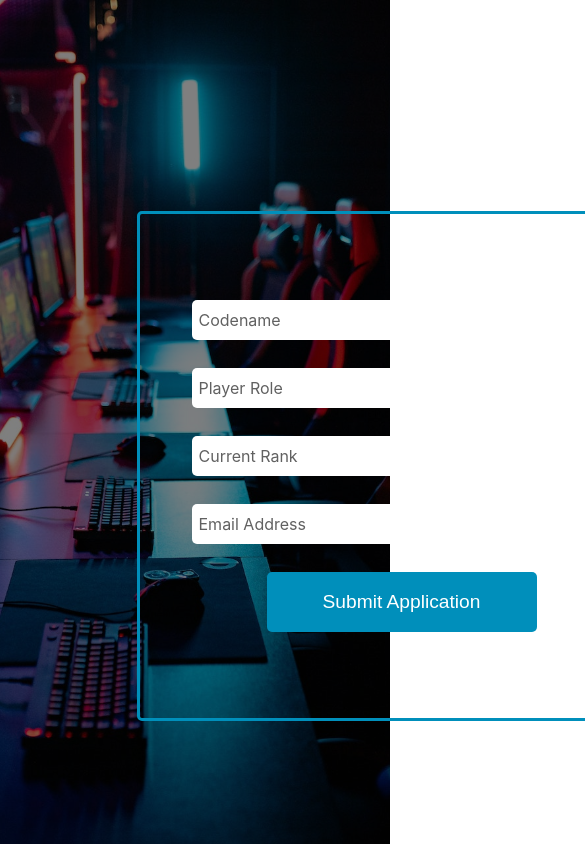
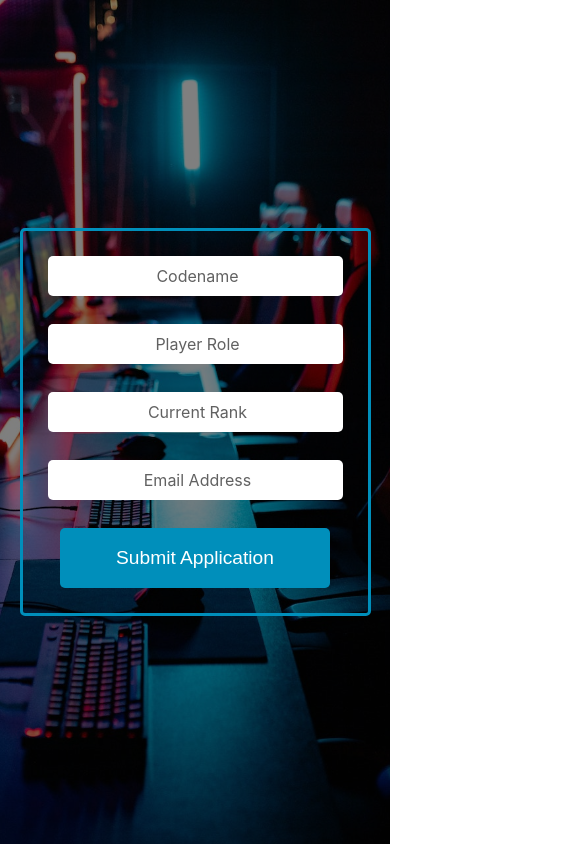
Before and after one commit to DoTheDro/Dota2-Roster-Landing-Page, a plain HTML site: page index.html in a window 390 px wide. Both pictures are taken after a click on the button "Sign Up Here". Shown: the top 844 px of the page, 585 px wide, since content can reach past the window. Drawn offline with nearby package versions, Linux system fonts and the light colour scheme.

Commit message:
Add files via upload

```diff
--- a/script.js
+++ b/script.js
@@ -11,6 +11,7 @@ signUpBtn.addEventListener('click', (e) => {
     console.log('Button Clicked!');
     customContainer.style.display = "none";
     formCon.style.display = "block";
+    outerCon.setAttribute('id', 'show-form')
 })
 
 submitBtn.addEventListener('click', (e) => {
--- a/style.css
+++ b/style.css
@@ -57,11 +57,10 @@ h1, h2, p, button {
     padding: 15px;
 }
 
-.form-con {
-    position: absolute;
-    top: 25vh;
-    left: 35vw;
-    display: none;
+#show-form {
+    display: flex;
+    justify-content: center;
+    align-items: center;
 }
 
 .player-form {
@@ -71,9 +70,11 @@ h1, h2, p, button {
     flex-direction: column;
     justify-content: center;
     align-items: center;
-    width: 530px;
-    height: 510px;
     padding: 40px;
+}
+
+.form-con {
+    display: none;
 }
 
 .form-con input {
@@ -81,7 +82,7 @@ h1, h2, p, button {
     border: none;
     margin-bottom: 28px;
     height: 40px;
-    width: 420px;
+    width: 100%;
 }
 
 .form-con input::placeholder {
@@ -94,7 +95,8 @@ h1, h2, p, button {
     font-weight: 500;
     background-color: #008FBB;
     border: none;
-    width: 270px;
+    max-width: 270px;
+    width: 100%;
     height: 60px;
     display: flex;
     justify-content: center;
@@ -114,6 +116,10 @@ h2.submitted {
 }
 
 @media only screen and (max-width: 1024px) {
+    .form-con {
+        max-width: 500px;
+        width: 90%;
+    }
     .custom-container h1 {
         font-size: 4.4em;
     }
@@ -128,9 +134,18 @@ h2.submitted {
 }
 
 @media only screen and (max-width: 767px) {
-    div.custom-container {
+    .player-form {
         padding: 25px;
     }
+
+    .form-con input::placeholder {
+         text-align: center;
+    }
+
+    div.custom-container {
+        padding: 15px;
+    }
+
     .custom-container h1 {
         font-size: 3.4em;
     }
```
